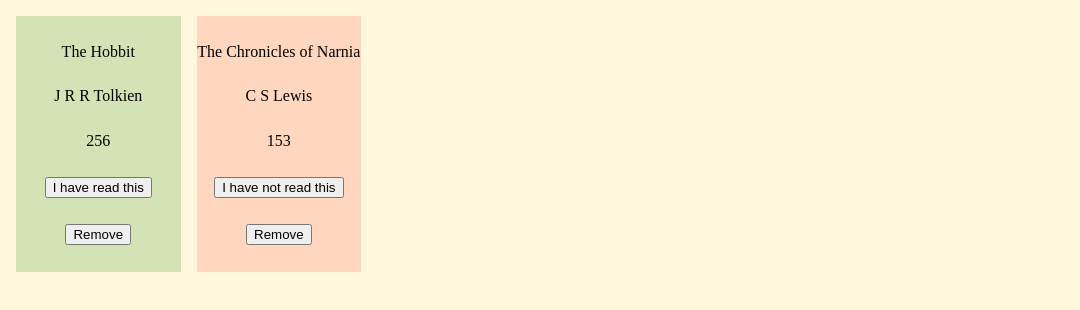
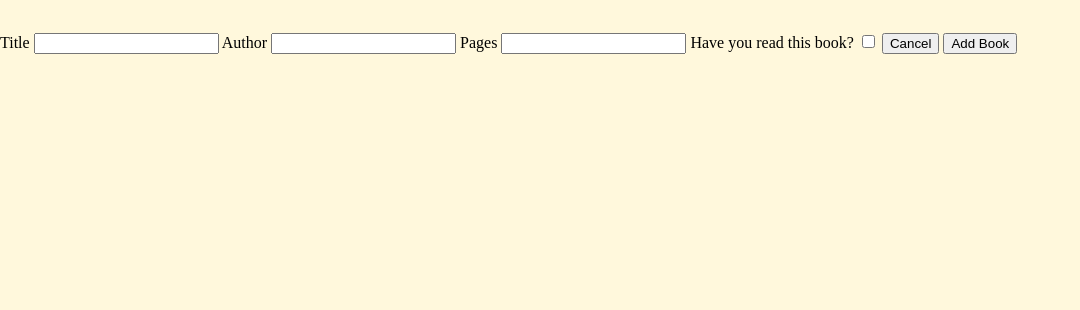
Before and after one commit to CFeeney333/library, a plain HTML site: page index.html in a window 1280 px wide. Shown: the whole page, without its empty margins (0-1080 px from the left). Drawn offline with Linux system fonts and the light colour scheme.

Commit message:
Add form element

```diff
--- a/index.html
+++ b/index.html
@@ -10,7 +10,7 @@
 </head>
 <body>
     <div class="cards">
-        <div class="card read">
+        <!-- <div class="card read">
             <div>The Hobbit</div>
             <div>J R R Tolkien</div>
             <div>256</div>
@@ -23,7 +23,24 @@
             <div>153</div>
             <button class="is-read-toggle">I have not read this</button>
             <button class="remove-button">Remove</button>
-        </div>
+        </div> -->
+    </div>
+    <div class="form">
+        <label for="title">Title</label>
+        <input type="text" id="title">
+
+        <label for="author">Author</label>
+        <input type="text" id="author">
+
+        <label for="pages">Pages</label>
+        <input type="number" name="pages" id="pages">
+
+        <label for="is-read">Have you read this book?</label>
+        <input type="checkbox" name="is-read" id="is-read">
+
+        <input type="button" value="Cancel" id="cancel-button">
+
+        <input type="button" value="Add Book" id="add-button">
     </div>
 </body>
 </html>
```
